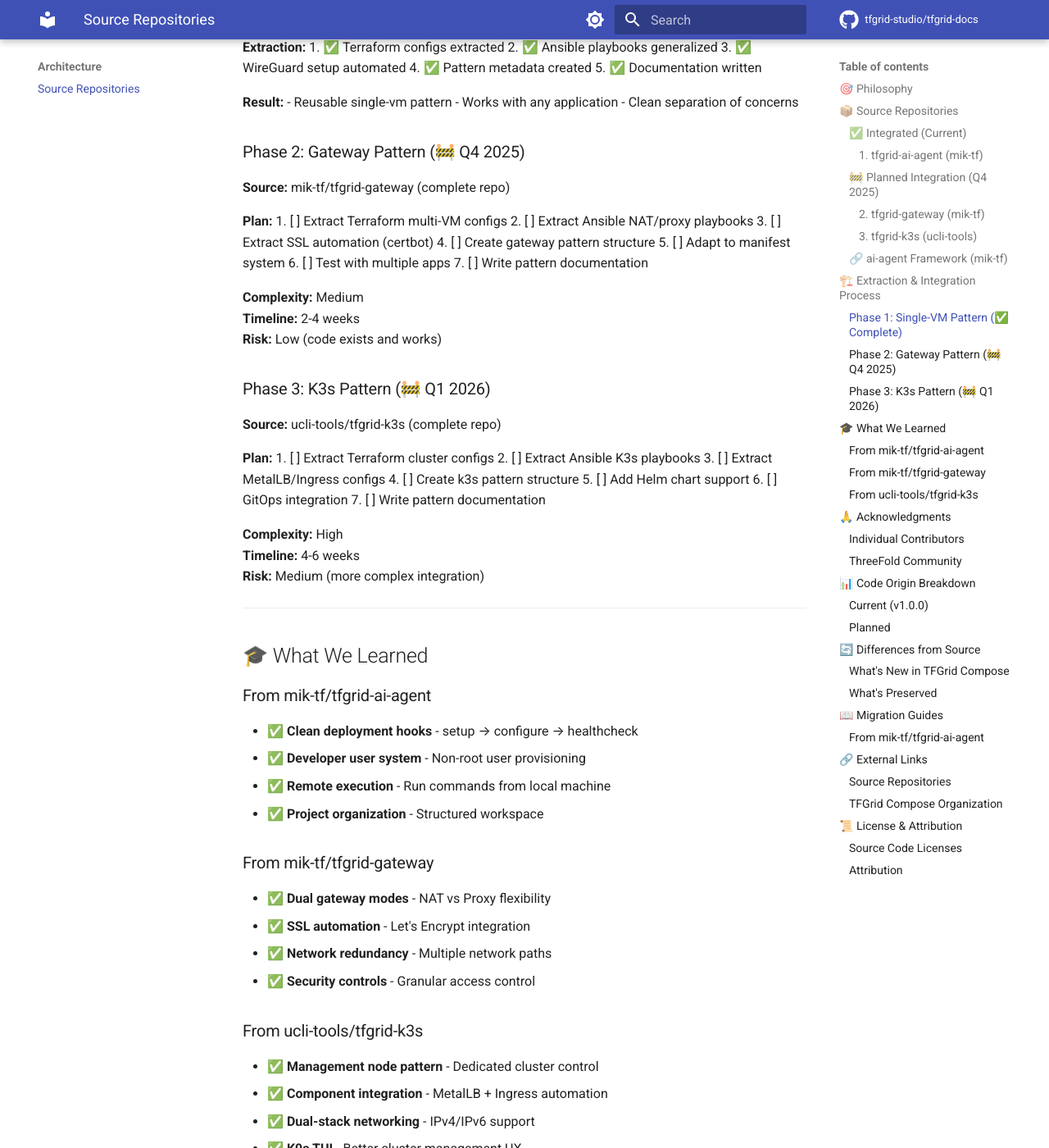
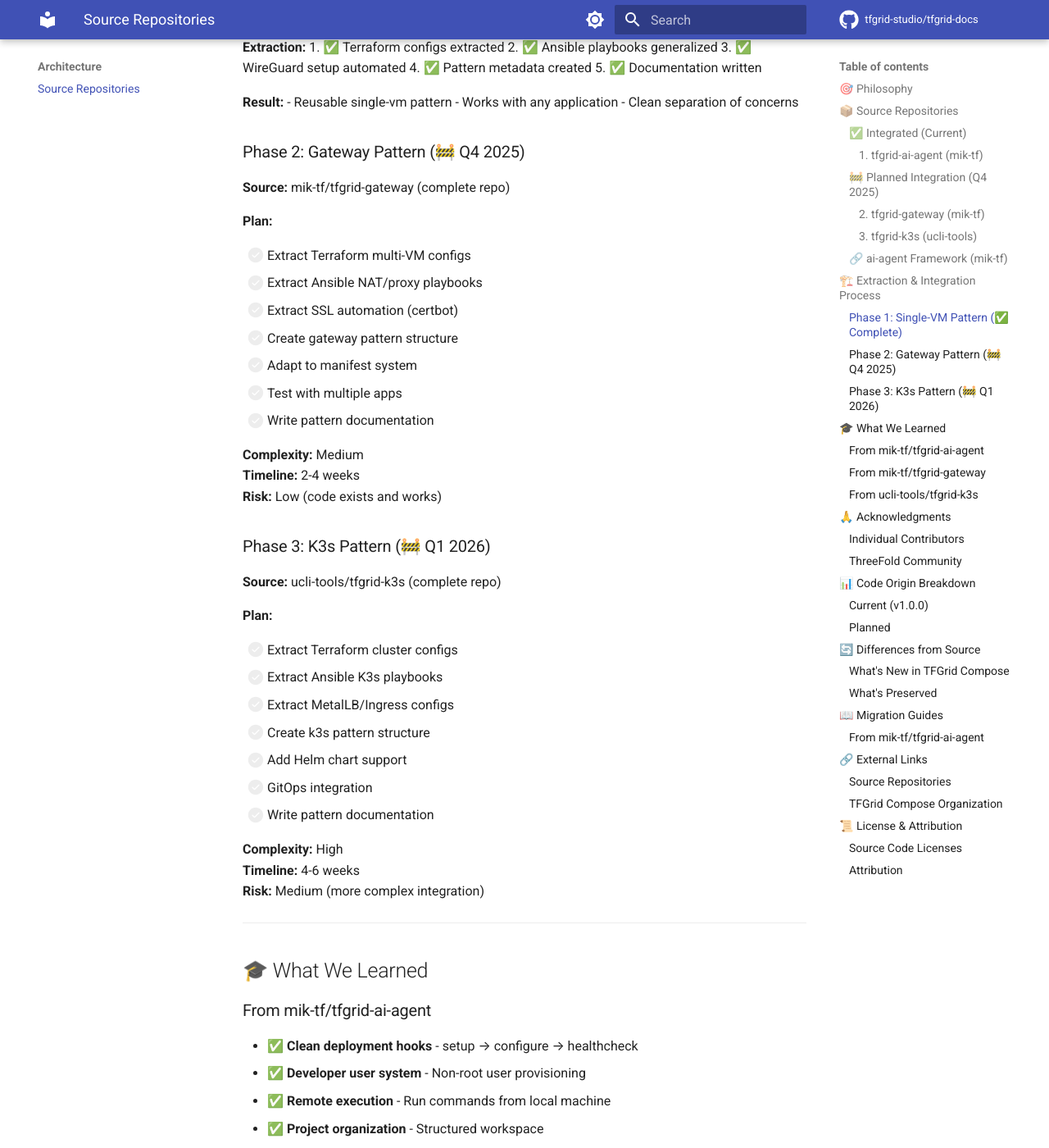
Before and after one commit to tfgrid-studio/tfgrid-docs, an MkDocs documentation site: the page built from docs/architecture/source-repos.md, in a window 1280 px wide and 1400 px high, scrolled down 3893 px. Shown: the whole window at 82% size. Built offline with MkDocs 1.6.1 and Material for MkDocs 9.7.7, drawn with Linux system fonts in a browser that asks for light colours; comment, search, counter and statistics services are not loaded; the version menu is left out; some of the changed text lies outside the part shown.

```diff
--- a/docs/architecture/source-repos.md
+++ b/docs/architecture/source-repos.md
@@ -224,13 +224,14 @@
 **Source:** mik-tf/tfgrid-gateway (complete repo)
 
 **Plan:**
-1. [ ] Extract Terraform multi-VM configs
-2. [ ] Extract Ansible NAT/proxy playbooks
-3. [ ] Extract SSL automation (certbot)
-4. [ ] Create gateway pattern structure
-5. [ ] Adapt to manifest system
-6. [ ] Test with multiple apps
-7. [ ] Write pattern documentation
+
+- [ ] Extract Terraform multi-VM configs
+- [ ] Extract Ansible NAT/proxy playbooks
+- [ ] Extract SSL automation (certbot)
+- [ ] Create gateway pattern structure
+- [ ] Adapt to manifest system
+- [ ] Test with multiple apps
+- [ ] Write pattern documentation
 
 **Complexity:** Medium
 **Timeline:** 2-4 weeks
@@ -241,13 +242,14 @@
 **Source:** ucli-tools/tfgrid-k3s (complete repo)
 
 **Plan:**
-1. [ ] Extract Terraform cluster configs
-2. [ ] Extract Ansible K3s playbooks
-3. [ ] Extract MetalLB/Ingress configs
-4. [ ] Create k3s pattern structure
-5. [ ] Add Helm chart support
-6. [ ] GitOps integration
-7. [ ] Write pattern documentation
+
+- [ ] Extract Terraform cluster configs
+- [ ] Extract Ansible K3s playbooks
+- [ ] Extract MetalLB/Ingress configs
+- [ ] Create k3s pattern structure
+- [ ] Add Helm chart support
+- [ ] GitOps integration
+- [ ] Write pattern documentation
 
 **Complexity:** High
 **Timeline:** 4-6 weeks
@@ -330,6 +332,7 @@
 ### What's New in TFGrid Compose
 
 **Features not in source repos:**
+
 - ✅ **Universal deployer** - Single CLI for all patterns
 - ✅ **Manifest system** - `tfgrid-compose.yaml` for apps
 - ✅ **Context files** - `.tfgrid-compose.yaml` for projects
@@ -339,6 +342,7 @@
 - ✅ **Unified CLI** - Consistent commands across patterns
 
 **Simplifications:**
+
 - ✅ One command deployment (`tfgrid-compose up`)
 - ✅ Auto-detect configurations
 - ✅ Smart defaults
@@ -348,6 +352,7 @@
 ### What's Preserved
 
 **Kept from source repos:**
+
 - ✅ All core functionality
 - ✅ Infrastructure code (Terraform)
 - ✅ Platform configs (Ansible)
```
Also changed, not shown: README.md (+3 -3 lines), docs/index.md (+9 -9 lines).
